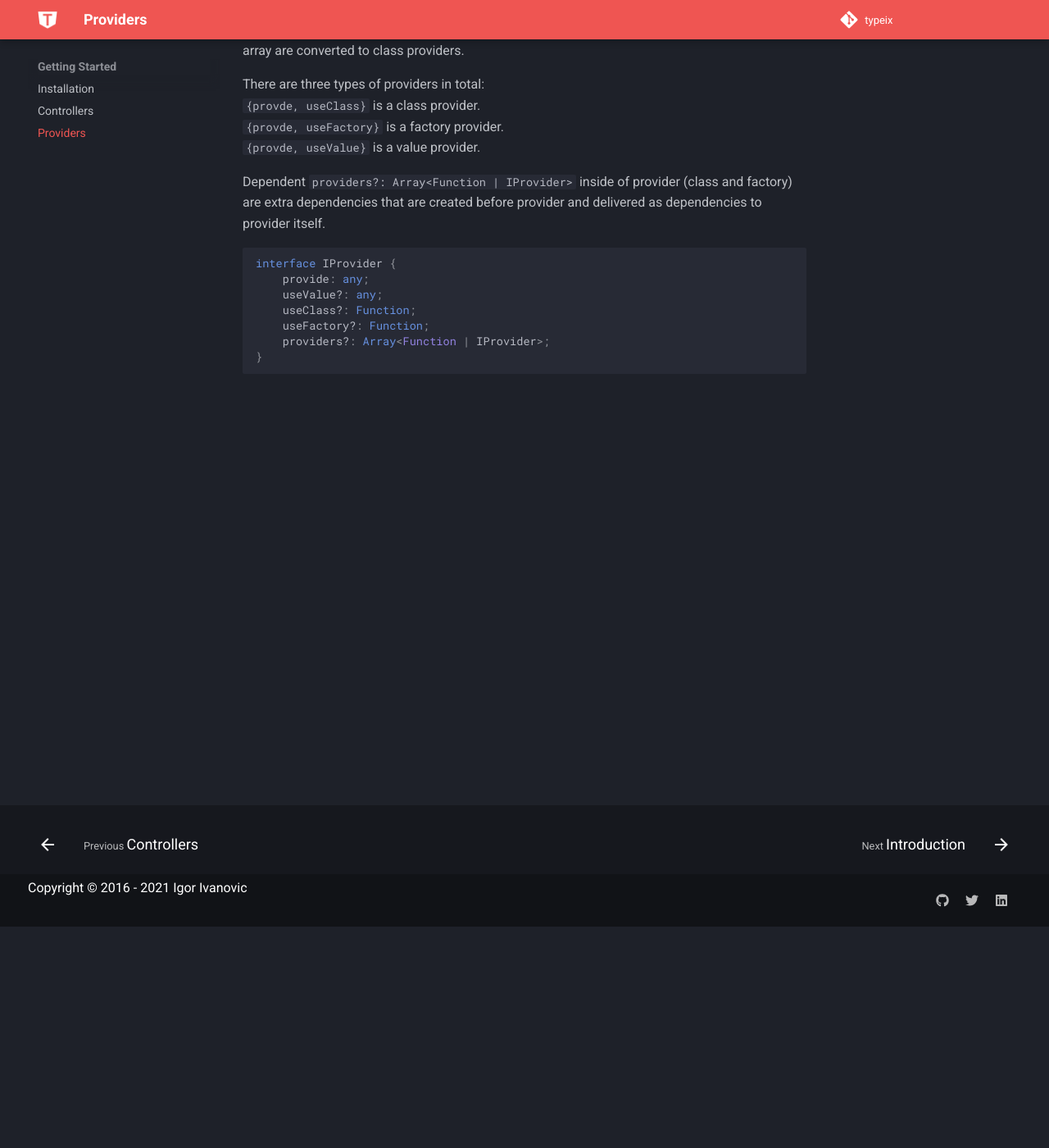
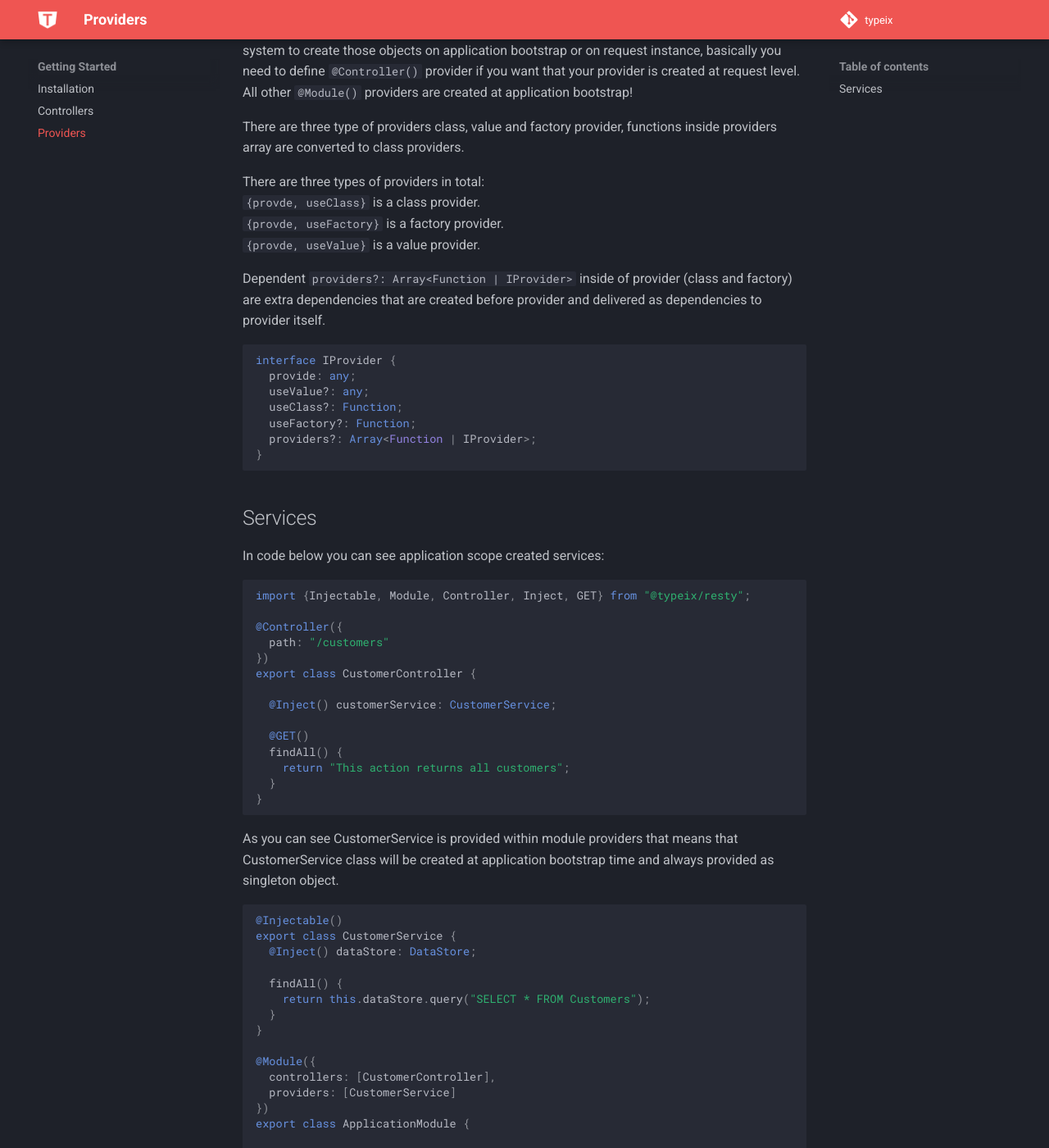
Before and after one commit to typeix/typeix.github.io, an MkDocs documentation site: the page built from docs/documentation/providers.md, in a window 1280 px wide and 1400 px high, scrolled down 270 px. Shown: the whole window at 82% size. Built offline with MkDocs 1.6.1 and Material for MkDocs 9.7.7, drawn with Linux system fonts in a browser that asks for light colours; comment, search, counter and statistics services are not loaded; some of the changed text lies outside the part shown.

Commit message:
Update providers

````diff
--- a/docs/documentation/providers.md
+++ b/docs/documentation/providers.md
@@ -1,13 +1,19 @@
 ---
-template: main.html
-title: Providers
+template: main.html title: Providers
 ---
+
 # Providers
-Providers are a fundamental concept in Typeix Dependency Injection, Typeix uses [`@typeix/di`](/packages/typeix-di) packages
-which is delivered and exported directly with `@typeix/resty` package.
 
-There are three type of providers class, value and factory provider,
-functions inside providers array are converted to class providers.
+Providers are a fundamental concept in Typeix Dependency Injection, Typeix uses [`@typeix/di`](/packages/typeix-di)
+packages which is delivered and exported directly with `@typeix/resty` package.
+
+Providers are basically classes decorated with `@Injectable()` decorator which are used by DI system to create those
+objects on application bootstrap or on request instance, basically you need to define
+`@Controller()` provider if you want that your provider is created at request level. All other `@Module()` providers are
+created at application bootstrap!
+
+There are three type of providers class, value and factory provider, functions inside providers array are converted to
+class providers.
 
 There are three types of providers in total: <br />
 `{provde, useClass}` is a class provider. <br />
@@ -15,14 +21,81 @@ There are three types of providers in total: <br />
 `{provde, useValue}` is a value provider. <br />
 
 Dependent `providers?: Array<Function | IProvider>` inside of provider
-(class and factory) are extra dependencies that are created before provider and
-delivered as dependencies to provider itself.
+(class and factory) are extra dependencies that are created before provider and delivered as dependencies to provider
+itself.
+
 ```typescript
 interface IProvider {
-    provide: any;
-    useValue?: any;
-    useClass?: Function;
-    useFactory?: Function;
-    providers?: Array<Function | IProvider>;
+  provide: any;
+  useValue?: any;
+  useClass?: Function;
+  useFactory?: Function;
+  providers?: Array<Function | IProvider>;
 }
 ```
+
+## Services
+In code below you can see application scope created services:
+```ts
+import {Injectable, Module, Controller, Inject, GET} from "@typeix/resty";
+
+@Controller({
+  path: "/customers"
+})
+export class CustomerController {
+
+  @Inject() customerService: CustomerService;
+
+  @GET()
+  findAll() {
+    return "This action returns all customers";
+  }
+}
+```
+As you can see CustomerService is provided within module providers that means that CustomerService
+class will be created at application bootstrap time and always provided as singleton object.
+```ts
+@Injectable()
+export class CustomerService {
+  @Inject() dataStore: DataStore;
+
+  findAll() {
+    return this.dataStore.query("SELECT * FROM Customers");
+  }
+}
+
+@Module({
+  controllers: [CustomerController],
+  providers: [CustomerService]
+})
+export class ApplicationModule {
+
+}
+```
+However it's possible to create request scoped providers by simply providing them as controller
+providers. All request scope providers are memory safe, that means that those objects are automatically
+cleaned up when response body is sent to client! So in that case you don't need to take care if you actually
+are pushing some data inside service context as long as they are not referenced to some live objects
+everything is automatically garbage collected.
+```ts
+import {Injectable, Module, Controller, Inject, GET} from "@typeix/resty";
+
+@Controller({
+  path: "/customers",
+  providers: [CustomerService]
+})
+export class CustomerController {
+
+  @Inject() customerService: CustomerService;
+
+  @GET()
+  findAll() {
+    return "This action returns all customers";
+  }
+}
+
+@Module({
+  controllers: [CustomerController]
+})
+export class ApplicationModule {}
+```
````
